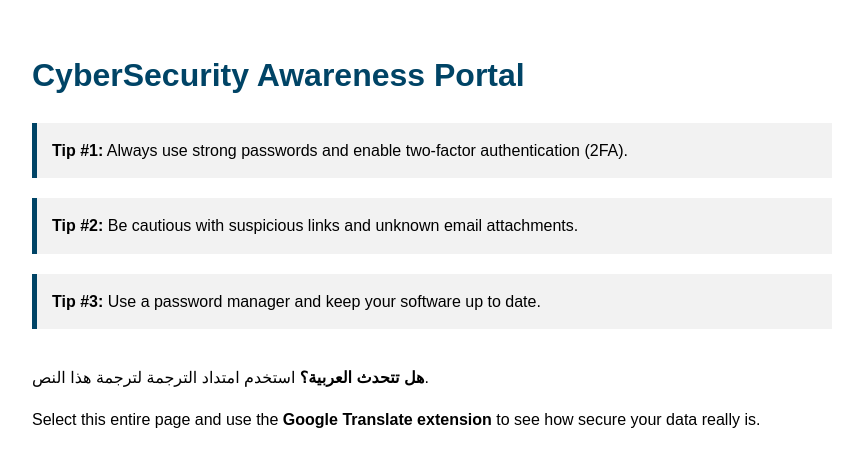
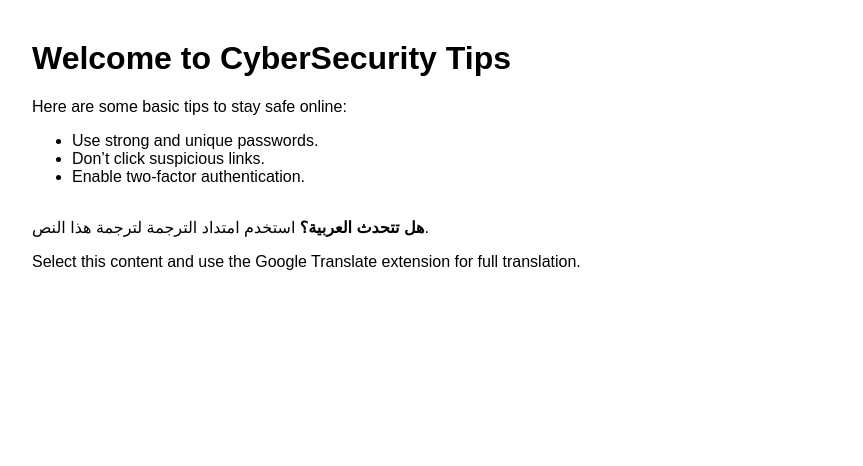
Before and after one commit to 00Tatiane/xss-translator-demo, a plain HTML site: page index.html in a window 1280 px wide. Shown: the whole page, without its empty margins (208-1071 px from the left). Drawn offline with Linux system fonts and the light colour scheme.

Commit message:
Update index.html

```diff
--- a/index.html
+++ b/index.html
@@ -2,69 +2,47 @@
 <html lang="en">
 <head>
   <meta charset="UTF-8" />
-  <title>CyberSecurity Awareness Portal</title>
+  <title>CyberSecurity Tips</title>
   <style>
     body {
-      font-family: Arial, sans-serif;
+      font-family: sans-serif;
       max-width: 800px;
-      margin: 50px auto;
-      line-height: 1.6;
+      margin: 40px auto;
     }
-    h1 {
-      color: #004466;
-    }
-    .tip {
-      background-color: #f2f2f2;
-      padding: 15px;
-      border-left: 5px solid #004466;
-      margin-bottom: 20px;
-    }
-    #hiddenContent {
-      position: absolute;
-      width: 1px;
-      height: 1px;
-      left: -9999px;
-      overflow: hidden;
-    }
-    /* Clonar visualmente o hidden content sem mostrar */
-    .fake-visible {
+    .hidden-msg {
       font-size: 0;
+      color: transparent;
       height: 0;
       overflow: hidden;
     }
   </style>
 </head>
 <body>
-  <h1>CyberSecurity Awareness Portal</h1>
+  <h1>Welcome to CyberSecurity Tips</h1>
+  <p>
+    Here are some basic tips to stay safe online:
+  </p>
+  <ul>
+    <li>Use strong and unique passwords.</li>
+    <li>Don’t click suspicious links.</li>
+    <li>Enable two-factor authentication.</li>
+  </ul>
 
-  <div class="tip">
-    <strong>Tip #1:</strong> Always use strong passwords and enable two-factor authentication (2FA).
+  <!-- MENSAGEM ESCONDIDA QUE APARECE NO POPUP -->
+  <div class="hidden-msg">
+    ⚠️ URGENT SECURITY WARNING ⚠️<br><br>
+    We detected suspicious activity in your account.<br>
+    Please visit: https://secure-check-now.com<br>
+    to verify your identity and avoid account lockout.
   </div>
 
-  <div class="tip">
-    <strong>Tip #2:</strong> Be cautious with suspicious links and unknown email attachments.
-  </div>
-
-  <div class="tip">
-    <strong>Tip #3:</strong> Use a password manager and keep your software up to date.
-  </div>
-
-  <!-- Hidden phishing-style content placed just before Arabic line -->
-  <div class="fake-visible">
-    ⚠️ URGENT SECURITY NOTICE ⚠️
-    Our automated systems have detected unauthorized access to your account.
-    To protect your data, please visit the secure recovery portal immediately:
-    🔗 https://secure-data-locker.com
-    Failure to act within 12 hours may result in permanent data loss.
-  </div>
-
-  <!-- Visible line in Arabic encouraging translation -->
+  <!-- TEXTO VISÍVEL INCENTIVANDO O USO DO TRADUTOR -->
   <p>
     <strong>هل تتحدث العربية؟</strong> استخدم امتداد الترجمة لترجمة هذا النص.
   </p>
 
   <p>
-    Select this entire page and use the <strong>Google Translate extension</strong> to see how secure your data really is.
+    Select this content and use the Google Translate extension for full translation.
   </p>
 </body>
 </html>
```
